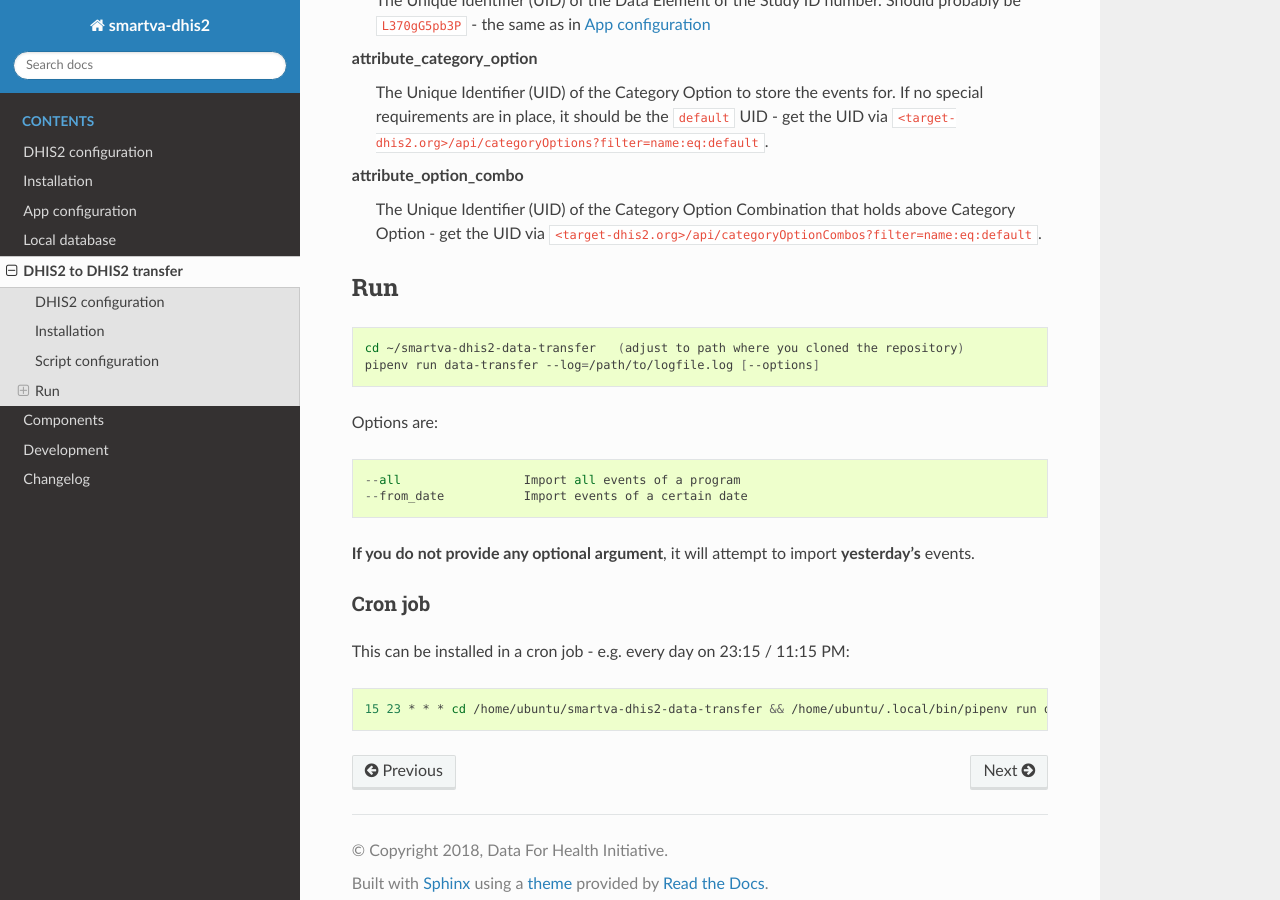
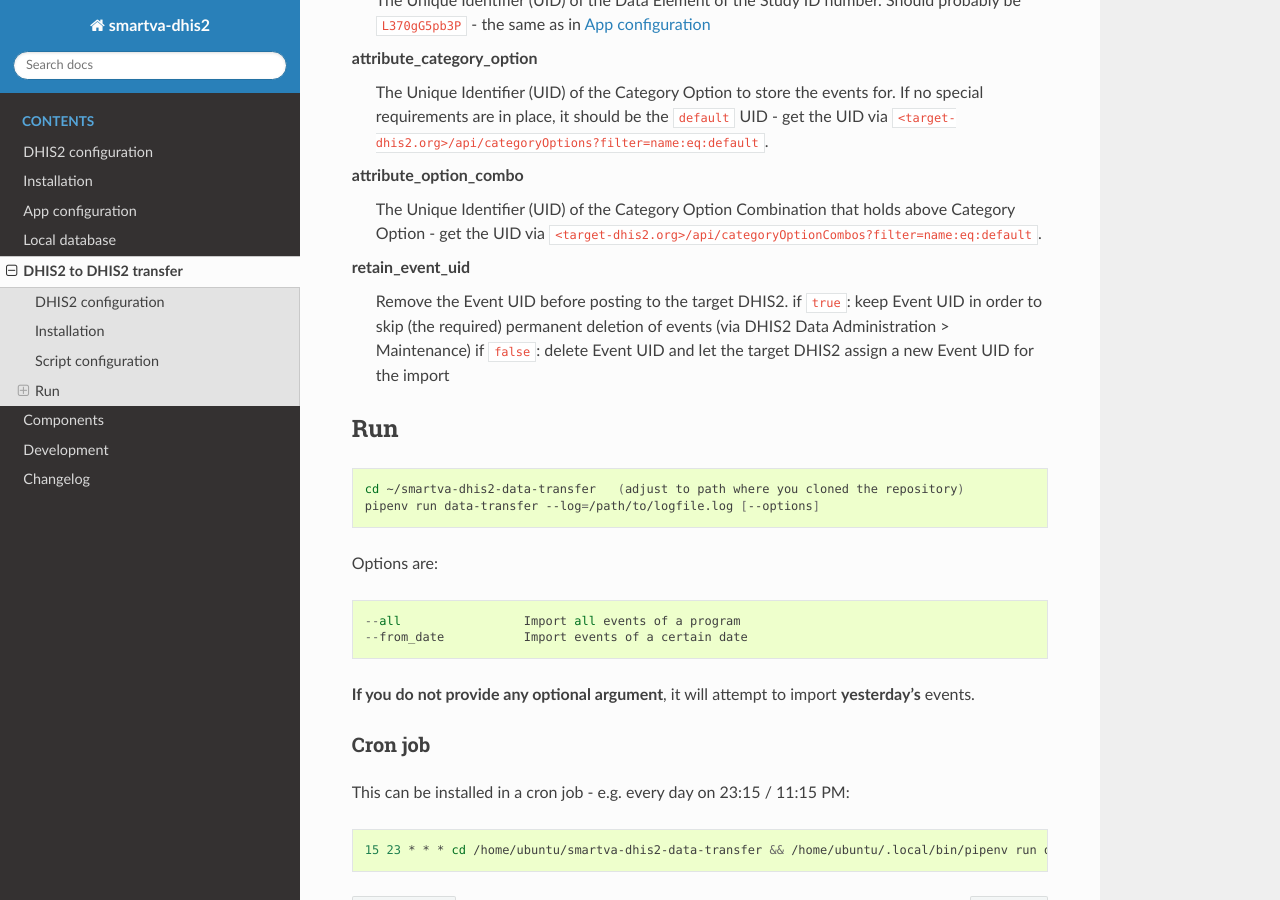
Before and after one commit to D4H-VA/smartva-dhis2, a Sphinx documentation site: the page built from docs/data_transfer.rst, in a window 1280 px wide and 900 px high, scrolled down 1320 px. Built offline with Sphinx 7.4.7 and the Read the Docs theme 2.0.0, drawn with Linux system fonts in a browser that asks for light colours.

Commit message:
docs data-transfer

```diff
--- a/docs/data_transfer.rst
+++ b/docs/data_transfer.rst
@@ -63,6 +63,10 @@ attribute_option_combo
     The Unique Identifier (UID) of the Category Option Combination that holds above Category Option -
     get the UID via ``<target-dhis2.org>/api/categoryOptionCombos?filter=name:eq:default``.
 
+retain_event_uid
+    Remove the Event UID before posting to the target DHIS2.
+    if ``true``: keep Event UID in order to skip (the required) permanent deletion of events (via DHIS2 Data Administration > Maintenance)
+    if ``false``: delete Event UID and let the target DHIS2 assign a new Event UID for the import
 
 Run
 ----
```
